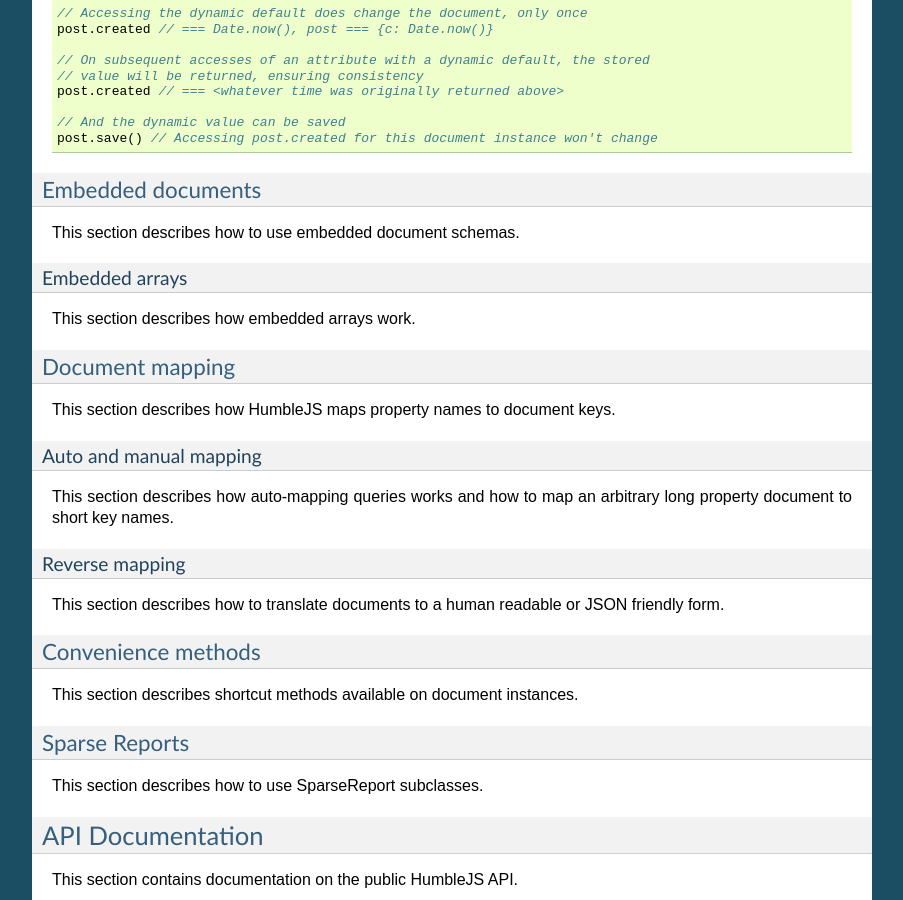
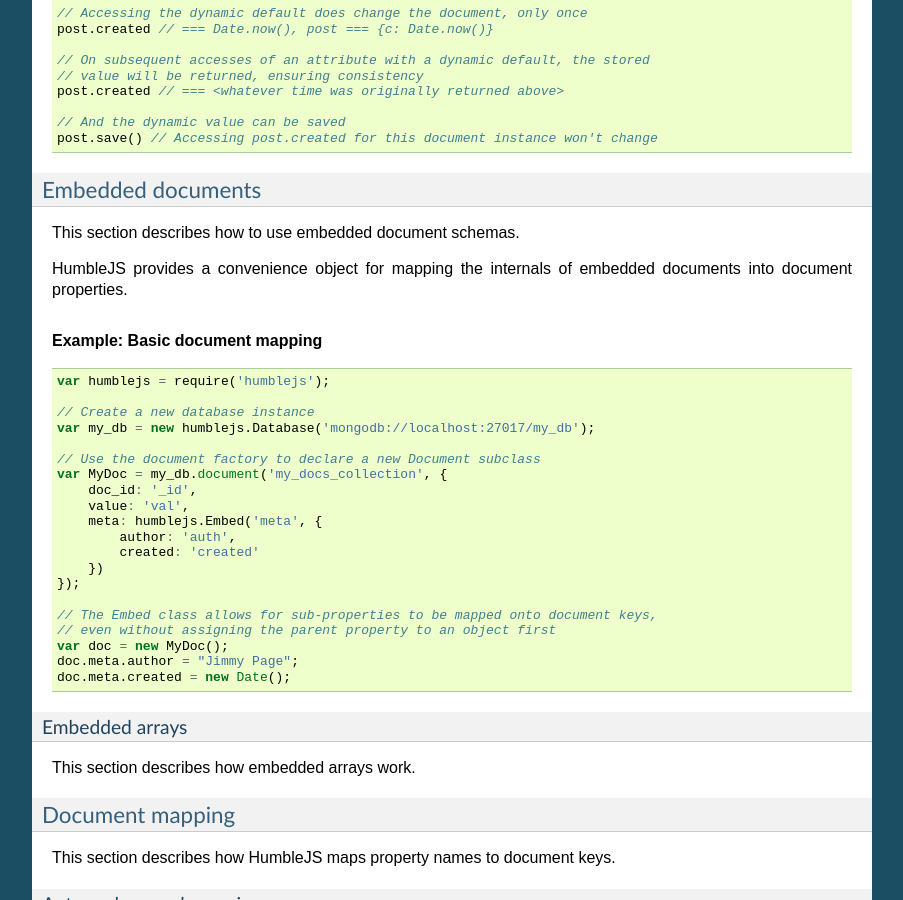
Before and after one commit to aboutdotme/humblejs, a Sphinx documentation site: the page built from docs/index.rst, in a window 1280 px wide and 900 px high, scrolled down 6477 px. Shown: the whole window, without its empty margins (198-1101 px from the left). Built offline with Sphinx 7.4.7, drawn with Linux system fonts in a browser that asks for light colours; comment, search, counter and statistics services are not loaded.

Commit message:
docs: Slightly more docs.

```diff
--- a/docs/index.rst
+++ b/docs/index.rst
@@ -392,6 +392,34 @@
 
 This section describes how to use embedded document schemas.
 
+HumbleJS provides a convenience object for mapping the internals of embedded documents into document properties.
+
+.. rubric:: Example: Basic document mapping
+
+.. code-block:: javascript
+
+   var humblejs = require('humblejs');
+
+   // Create a new database instance
+   var my_db = new humblejs.Database('mongodb://localhost:27017/my_db');
+
+   // Use the document factory to declare a new Document subclass
+   var MyDoc = my_db.document('my_docs_collection', {
+       doc_id: '_id',
+       value: 'val',
+       meta: humblejs.Embed('meta', {
+           author: 'auth',
+           created: 'created'
+       })
+   });
+
+   // The Embed class allows for sub-properties to be mapped onto document keys,
+   // even without assigning the parent property to an object first
+   var doc = new MyDoc();
+   doc.meta.author = "Jimmy Page";
+   doc.meta.created = new Date();
+
+
 Embedded arrays
 ^^^^^^^^^^^^^^^
 
```
